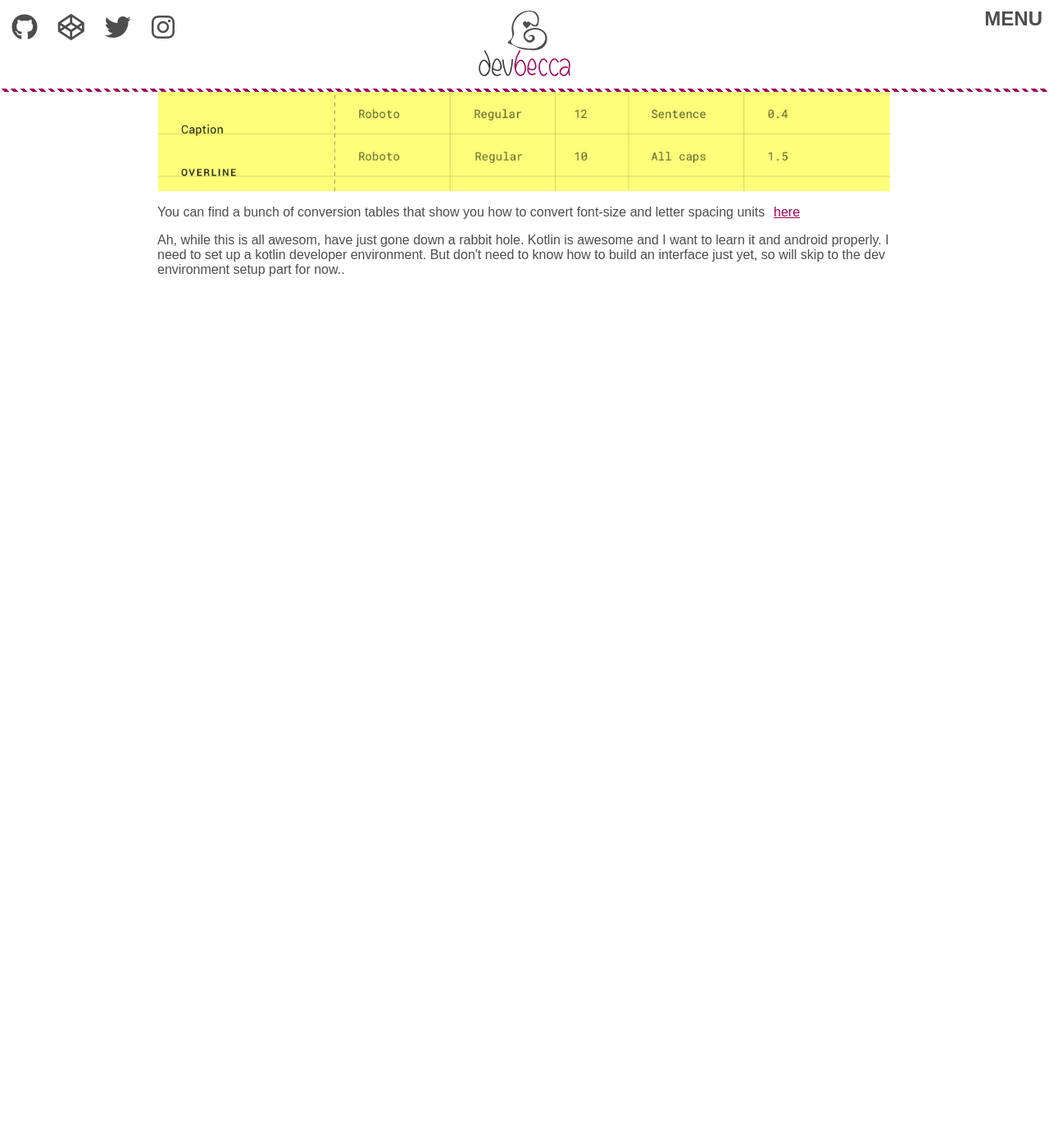
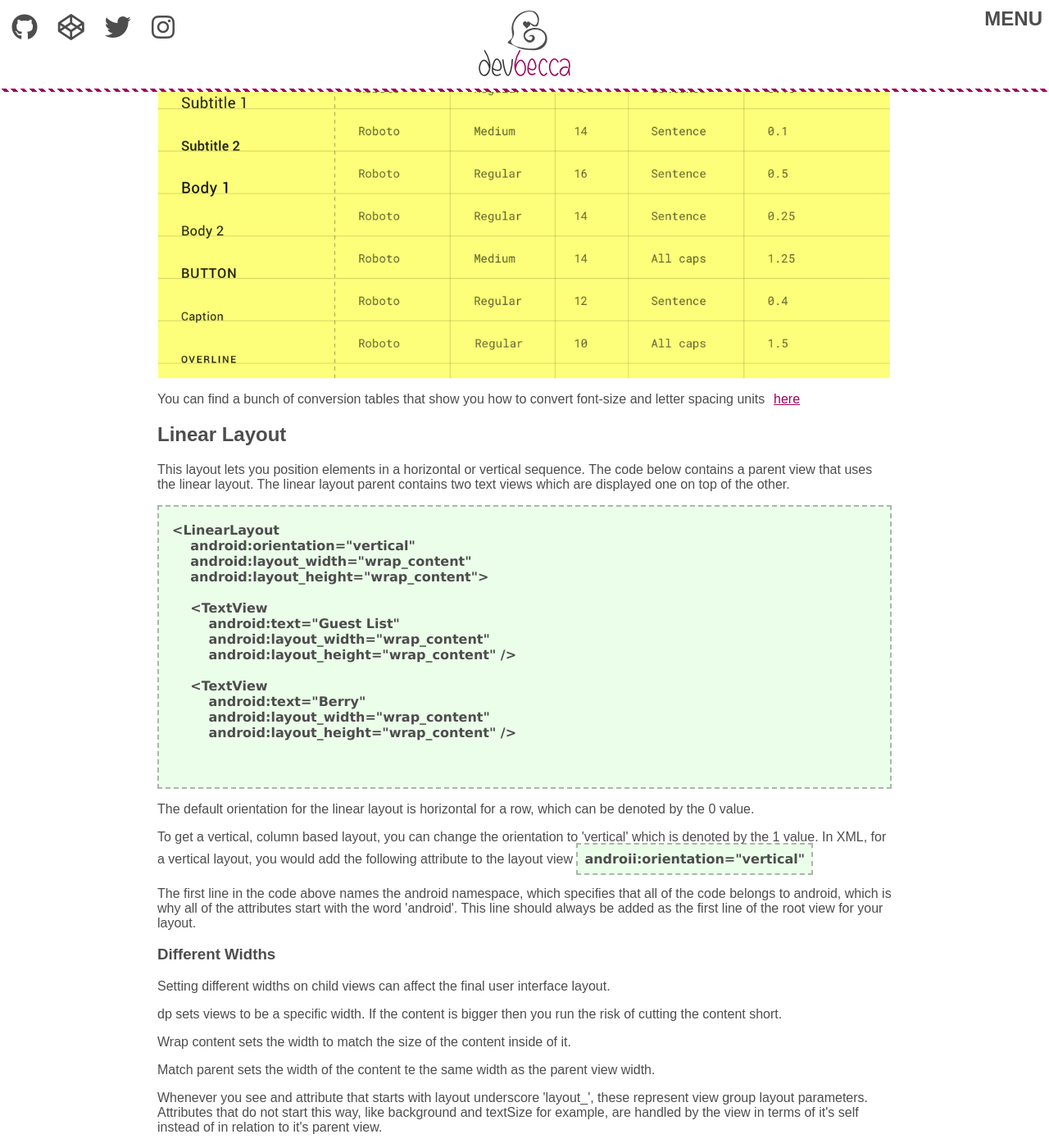
Before and after one commit to Becca9941/Becca9941.github.io, a Jekyll site: the page built from _posts/2019-09-08-android-basics-user-interface.html, in a window 1280 px wide and 1400 px high, scrolled down 1847 px. Shown: the whole window at 82% size. Built offline with Jekyll 4.4.1, drawn with Linux system fonts in a browser that asks for light colours; nearby versions of some CDN libraries; before the commit the page ends 2201 px from its top, so only the background shows below that; some of the changed text lies outside the part shown.

Commit message:
learning about android layouts

```diff
--- a/_posts/2019-09-08-android-basics-user-interface.html
+++ b/_posts/2019-09-08-android-basics-user-interface.html
@@ -25,11 +25,11 @@ title: android basics user interface
 
 <pre>
 <code>
-<TextView
+&lt;TextView
   android:text="Happy Birthday!"
   android:background="@android:color/darker_gray"
   android:layout_width="150dp"
-  android:layout_height="75dp" />
+  android:layout_height="75dp" /&gt;
 </code>
 </pre>
 
@@ -41,7 +41,7 @@ title: android basics user interface
 
 <pre>
 <code>
-<TextView
+&lt;TextView
     android:text="Happy Birthday, Berry Boo!"
     android:background="@android:color/darker_gray"
     android:layout_width="wrap_content"
@@ -49,7 +49,7 @@ title: android basics user interface
     android:textSize="36sp"
     android:textColor="@android:color/black"
     android:padding="20dp"
-    />
+    /&gt;
 </code>
 </pre>
 
@@ -67,4 +67,45 @@ title: android basics user interface
 
 <p>You can find a bunch of conversion tables that show you how to convert font-size and letter spacing units <a href="https://material.io/design/typography/#type-scale" target="_blank">here</a></p>
 
-<p>Ah, while this is all awesom, have just gone down a rabbit hole. Kotlin is awesome and I want to learn it and android properly. I need to set up a kotlin developer environment. But don't need to know how to build an interface just yet, so will skip to the dev environment setup part for now..</p>
+<h2>Linear Layout</h2>
+
+<p>This layout lets you position elements in a horizontal or vertical sequence. The code below contains a parent view that uses the linear layout. The linear layout parent contains two text views which are displayed one on top of the other.</p>
+
+<pre>
+<code>
+&lt;LinearLayout
+    android:orientation="vertical"
+    android:layout_width="wrap_content"
+    android:layout_height="wrap_content"&gt;
+
+    &lt;TextView
+        android:text="Guest List"
+        android:layout_width="wrap_content"
+        android:layout_height="wrap_content" /&gt;
+
+    &lt;TextView
+        android:text="Berry"
+        android:layout_width="wrap_content"
+        android:layout_height="wrap_content" /&gt;
+
+</LinearLayout>
+</code>
+</pre>
+
+<p>The default orientation for the linear layout is horizontal for a row, which can be denoted by the 0 value.</p>
+
+<p>To get a vertical, column based layout, you can change the orientation to 'vertical' which is denoted by the 1 value. In XML, for a vertical layout, you would add the following attribute to the layout view <code>androii:orientation="vertical"</code></p>
+
+<p>The first line in the code above names the android namespace, which specifies that all of the code belongs to android, which is why all of the attributes start with the word 'android'. This line should always be added as the first line of the root view for your layout.</p>
+
+<h3>Different widths</h3>
+
+<p>Setting different widths on child views can affect the final user interface layout.</p>
+
+<p>dp sets views to be a specific width. If the content is bigger then you run the risk of cutting the content short.</p>
+
+<p>Wrap content sets the width to match the size of the content inside of it.</p>
+
+<p>Match parent sets the width of the content te the same width as the parent view width.</p>
+
+<p>Whenever you see and attribute that starts with layout underscore 'layout_', these represent view group layout parameters. Attributes that do not start this way, like background and textSize for example, are handled by the view in terms of it's self instead of in relation to it's parent view.</p>
```
